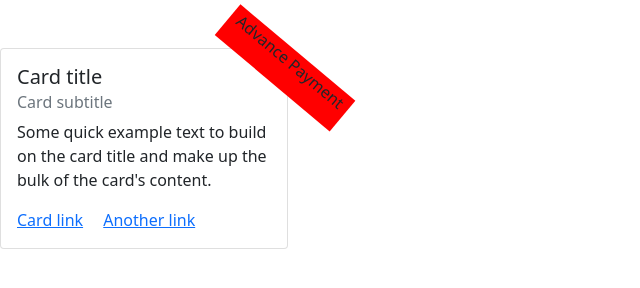
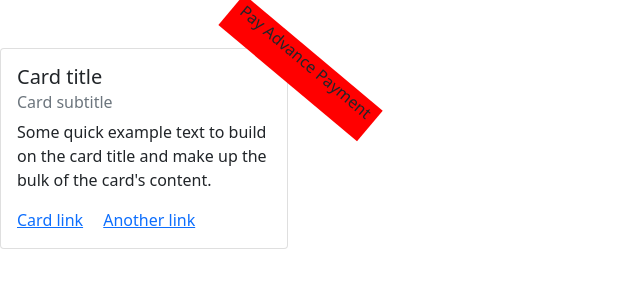
Before and after one commit to Yousuf144/landingpage, a plain HTML site: page index.html in a window 1280 px wide. Shown: the whole page, without its empty margins (0-640 px from the left). Drawn offline with Linux system fonts and the light colour scheme.

Commit message:
changes in payment label

```diff
--- a/index.html
+++ b/index.html
@@ -11,7 +11,7 @@
   <div class="row">
     <div class="col-lg-4 mt-5">
       <div style="position: absolute;z-index: 1; left: 210px;background-color: red; rotate: 40deg;" class="px-2">
-        <p>Advance Payment</p>
+        <p>Pay Advance Payment</p>
       </div>
       <div class="card" style="width: 18rem;">
         <div class="card-body">
```
